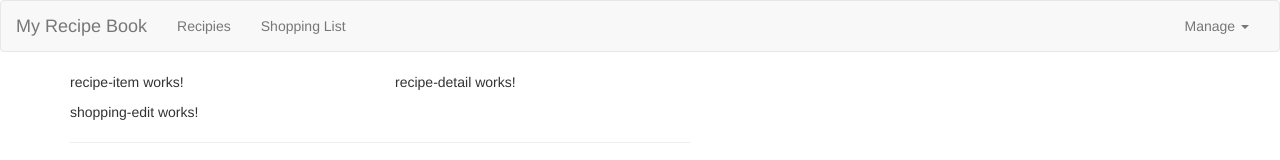
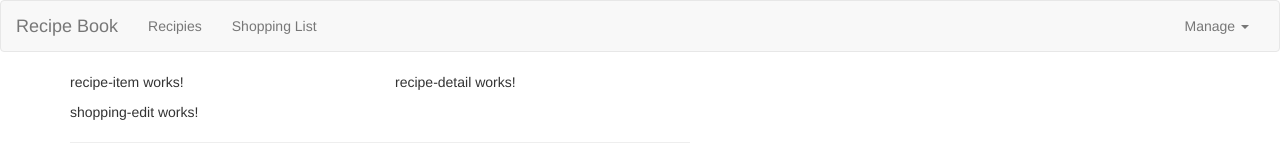
Before and after one commit to lnksys/angular-recipe-app, an Angular app: page / in a window 1280 px wide. Shown: the top 160 px of the page. Built offline with nearby package versions, Linux system fonts and the light colour scheme.

Commit message:
Chang the app name in header

```diff
--- a/src/app/header/header.component.html
+++ b/src/app/header/header.component.html
@@ -8,7 +8,7 @@
       >
         <span class="icon-bar" *ngFor="let iconBar of [1, 2, 3]"></span>
       </button>
-      <a href="#" class="navbar-brand">My Recipe Book</a>
+      <a href="#" class="navbar-brand">Recipe Book</a>
     </div>
 
     <div
```
